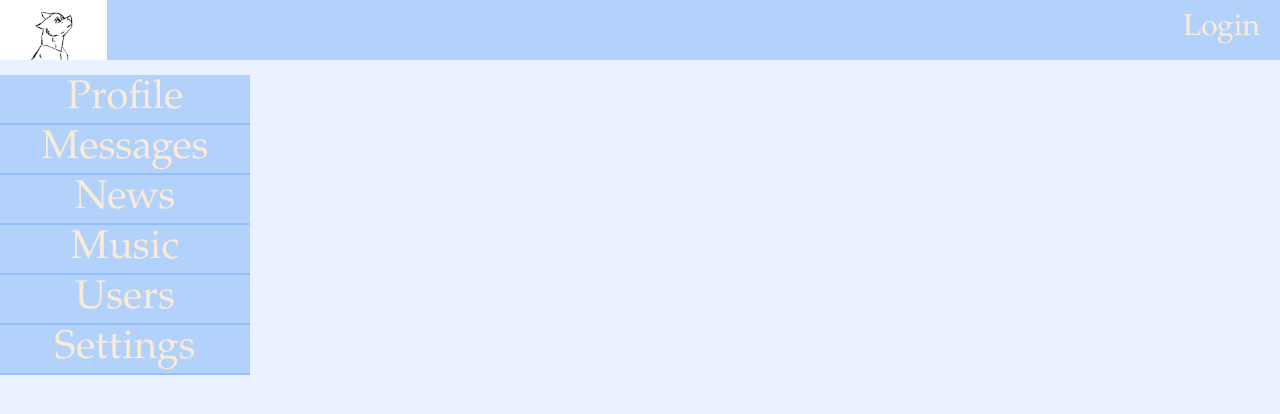
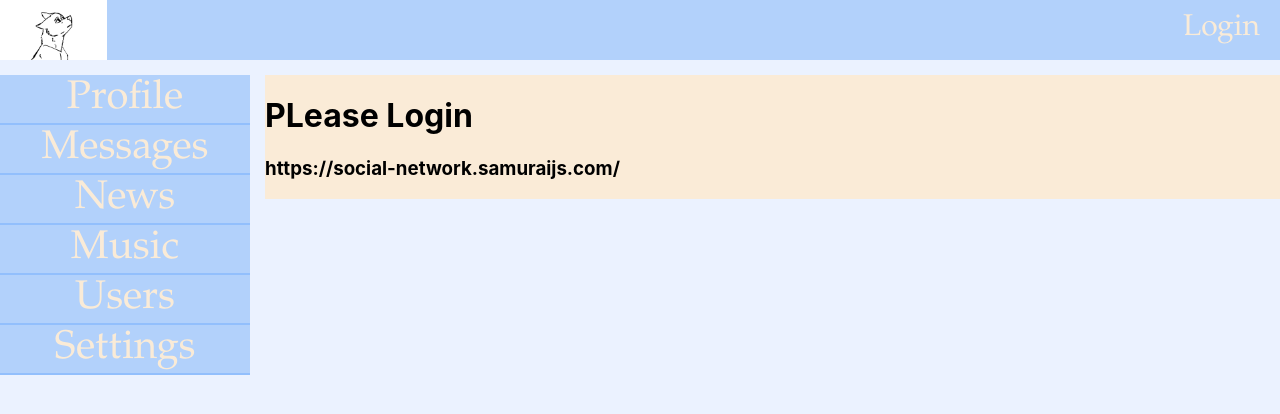
Before and after one commit to Zipri/my_first-social_network, a React (Create React App) app: page /login in a window 1280 px wide. Shown: the top 414 px of the page. Built offline with nearby package versions, Linux system fonts and the light colour scheme; no server answers.

Commit message:
68 lesson (Redirect)

```diff
--- a/src/App.js
+++ b/src/App.js
@@ -7,8 +7,9 @@
 import Dialogs from "./components/Dialogs/Dialogs";
 import News from "./components/News/News";
 import Music from "./components/Music/Music";
+import UsersContainer from "./components/Users/UsersContainer";
 import Settings from "./components/Settings/Settings";
-import UsersContainer from "./components/Users/UsersContainer";
+import Login from "./components/Login/Login";
 
 import './App.css';
 
@@ -25,6 +26,7 @@
 				<Route path='/music' component={Music}/>
 				<Route path='/users' render={() => <UsersContainer />}/>
 				<Route path='/settings' component={Settings}/>
+				<Route path='/login' render={() => <Login />}/>
 			</div>
 		</div>
 	);
--- a/src/components/Dialogs/DialogSelector/DialogContainer.jsx
+++ b/src/components/Dialogs/DialogSelector/DialogContainer.jsx
@@ -5,7 +5,8 @@
 
 let mapStateToProps = (state) => {
 	return {
-		dialogs: state.dialogsPage.dialogs
+		dialogs: state.dialogsPage.dialogs,
+		isAuth: state.auth.isAuth
 	}
 };
 
--- a/src/components/Dialogs/DialogSelector/DialogSelector.jsx
+++ b/src/components/Dialogs/DialogSelector/DialogSelector.jsx
@@ -1,15 +1,14 @@
 import React from "react";
+import {Redirect} from "react-router-dom";
+
+import DialogItem from "./DialogItem/DialogItem";
 import s from './DialogSelector.module.css'
-import DialogItem from "./DialogItem/DialogItem";
 
 const DialogSelector = (props) => {
-
-	let dialogsEl = props.dialogs
-		.map(d => <DialogItem name={d.name} id={d.id}/>);
-
+	if (!props.isAuth) return <Redirect to={"/login"} />
 	return (
 		<div className={s.dialogs}>
-			{dialogsEl}
+			{props.dialogs.map(d => <DialogItem name={d.name} id={d.id}/>)}
 		</div>
 	)
 }
--- /dev/null
+++ b/src/components/Login/Login.jsx
@@ -0,0 +1,7 @@
+import React from 'react';
+
+const Login = (props) => {
+	return <><h1>PLease Login</h1><h3>https://social-network.samuraijs.com/</h3></>
+};
+
+export default Login;
--- a/src/components/Profile/ProfileContainer.jsx
+++ b/src/components/Profile/ProfileContainer.jsx
@@ -1,6 +1,6 @@
 import React from 'react'
 import {connect} from "react-redux";
-import {withRouter} from "react-router-dom";
+import {Redirect, withRouter} from "react-router-dom";
 
 import Profile from "./Profile";
 import {getUserProfileThunkCreator} from "../../redux/profile-reducer";
@@ -13,12 +13,14 @@
 	}
 
 	render() {
+		if (!this.props.isAuth) return <Redirect to={"/login"} />
 		return <Profile {...this.props} profile={this.props.profile} />
 	}
 };
 
 let mapStateToProps = (state) => ({
-	profile: state.profilePage.profile
+	profile: state.profilePage.profile,
+	isAuth: state.auth.isAuth
 });
 
 let WithURLDataProfileContainer = withRouter(ProfileContainer);
--- a/src/components/Users/Users.jsx
+++ b/src/components/Users/Users.jsx
@@ -104,9 +104,10 @@
 			)}
 		</div>
 		<div className={s.friends}>
-			<div className={s.label}>Friends:</div>
+			<div className={s.label}>{props.isAuth ? "Friends:" : "Please Login to see your friends"}</div>
 			{props.friends.map(friends => {
 				if (friends.followed)
+					//TODO зачем здесь эта проверка? мы же уже френдов имеем в этом списке
 					return <div key={friends.id} className={s.flex}>
 						<UserLabel u={friends}/>
 						<Button
--- a/src/components/Users/UsersContainer.jsx
+++ b/src/components/Users/UsersContainer.jsx
@@ -30,11 +30,11 @@
 		let pages = []
 		for (let i = 800; i <= 807; i++) pages.push(i)
 		pages.push(pagesCount)
-debugger
 		return <>
 			{this.props.isFetching
 				? <Preloader/>
 				: <Users
+					isAuth={this.props.isAuth}
 					pages={pages}
 					onPageChanged={this.onPageChanged}
 					currentPage={this.props.currentPage}
@@ -50,6 +50,7 @@
 
 let mapStateToProps = (state) => {
 	return {
+		isAuth: state.auth.isAuth,
 		users: state.usersPage.users,
 		friends: state.usersPage.friends,
 		pageSize: state.usersPage.pageSize,
```
